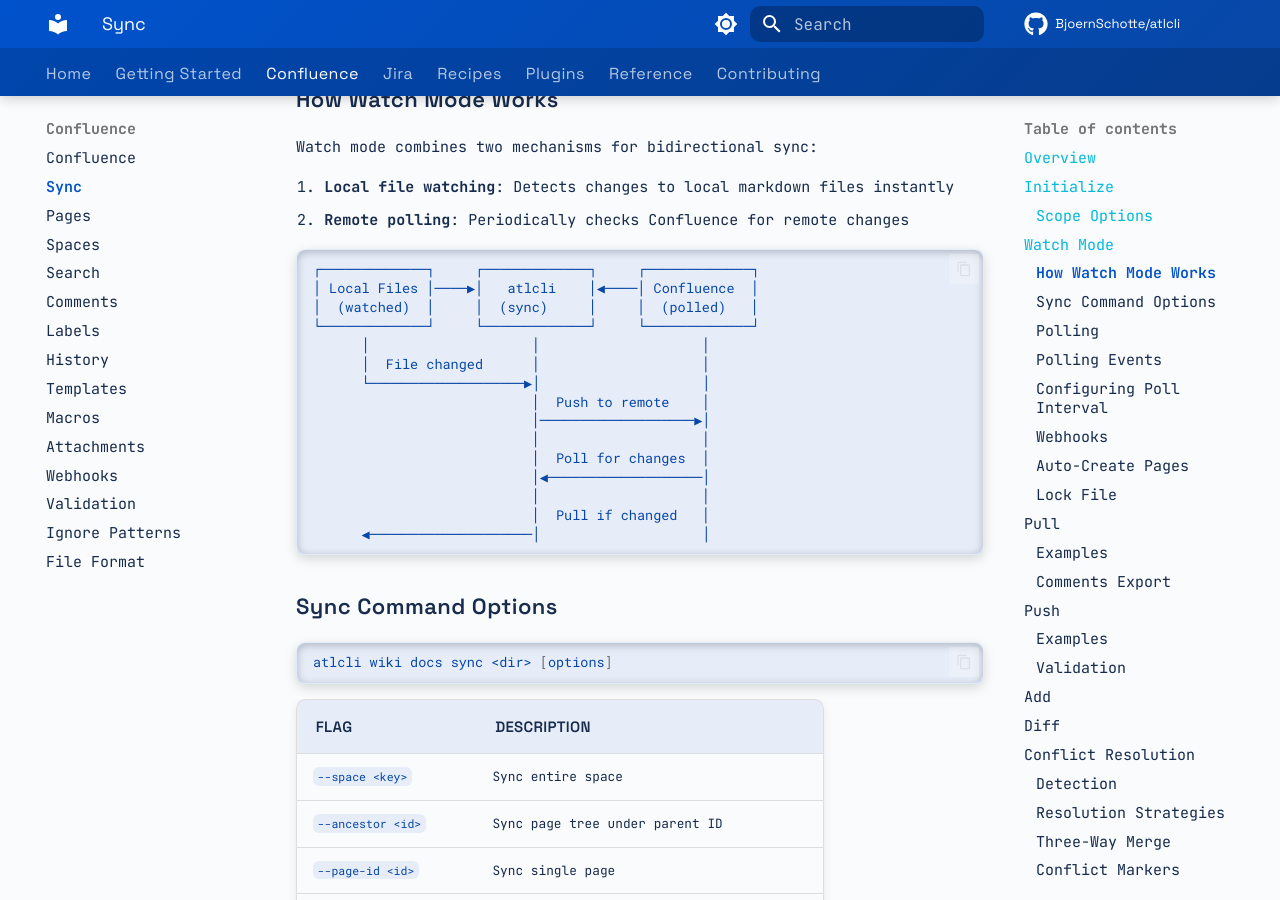
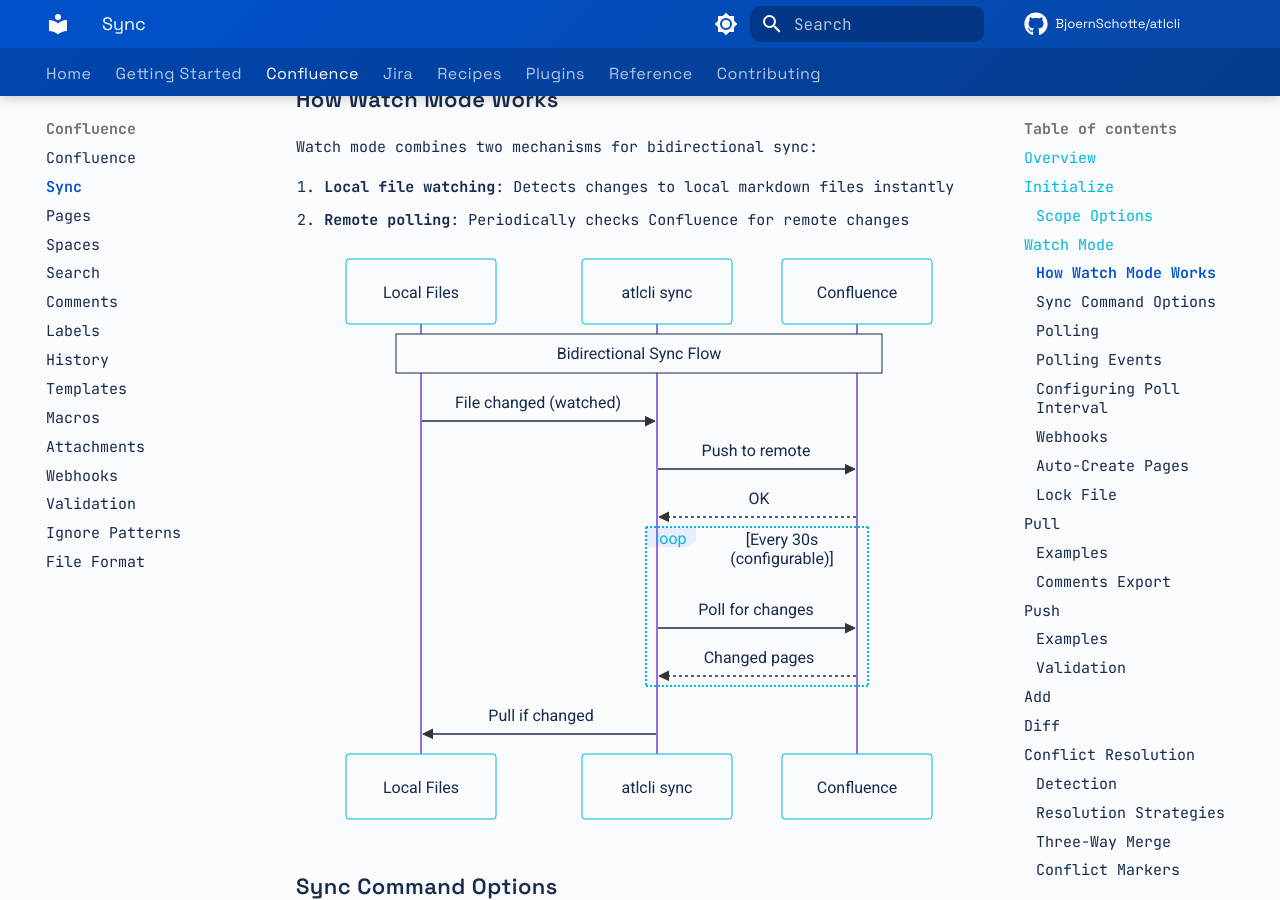
Before and after one commit to BjoernSchotte/atlcli, an MkDocs documentation site: the page built from docs/confluence/sync.md, in a window 1280 px wide and 900 px high, scrolled down 1398 px. Built offline with MkDocs 1.6.1 and Material for MkDocs 9.7.7, drawn with Linux system fonts in a browser that asks for light colours; comment, search, counter and statistics services are not loaded; part of the change alters nothing that is shown.

Commit message:
docs: replace ASCII diagram with Mermaid in sync docs
- Add Mermaid diagram support to MkDocs configuration
- Replace ASCII art with Mermaid sequence diagram for watch mode flow
- Add mermaid.js initialization script

Co-Authored-By: Claude Opus 4.5 <noreply@anthropic.com>

````diff
--- a/docs/confluence/sync.md
+++ b/docs/confluence/sync.md
@@ -55,22 +55,24 @@ Watch mode combines two mechanisms for bidirectional sync:
 1. **Local file watching**: Detects changes to local markdown files instantly
 2. **Remote polling**: Periodically checks Confluence for remote changes
 
-```
-┌─────────────┐     ┌─────────────┐     ┌─────────────┐
-│ Local Files │────▶│   atlcli    │◀────│ Confluence  │
-│  (watched)  │     │  (sync)     │     │  (polled)   │
-└─────────────┘     └─────────────┘     └─────────────┘
-      │                    │                    │
-      │  File changed      │                    │
-      └───────────────────▶│                    │
-                           │  Push to remote    │
-                           │───────────────────▶│
-                           │                    │
-                           │  Poll for changes  │
-                           │◀───────────────────│
-                           │                    │
-                           │  Pull if changed   │
-      ◀────────────────────│                    │
+```mermaid
+sequenceDiagram
+    participant L as Local Files
+    participant A as atlcli sync
+    participant C as Confluence
+
+    Note over L,C: Bidirectional Sync Flow
+
+    L->>A: File changed (watched)
+    A->>C: Push to remote
+    C-->>A: OK
+
+    loop Every 30s (configurable)
+        A->>C: Poll for changes
+        C-->>A: Changed pages
+    end
+
+    A->>L: Pull if changed
 ```
 
 ### Sync Command Options
--- /dev/null
+++ b/docs/javascripts/mermaid.js
@@ -0,0 +1,8 @@
+// Initialize Mermaid diagrams
+document.addEventListener("DOMContentLoaded", function() {
+  mermaid.initialize({
+    startOnLoad: true,
+    theme: "default",
+    securityLevel: "loose",
+  });
+});
--- a/mkdocs.yml
+++ b/mkdocs.yml
@@ -100,7 +100,11 @@ markdown_extensions:
       line_spans: __span
       pygments_lang_class: true
   - pymdownx.inlinehilite
-  - pymdownx.superfences
+  - pymdownx.superfences:
+      custom_fences:
+        - name: mermaid
+          class: mermaid
+          format: !!python/name:pymdownx.superfences.fence_code_format
   - pymdownx.tabbed:
       alternate_style: true
   - pymdownx.details
@@ -134,4 +138,8 @@ extra_css:
   - stylesheets/fonts.css
   - stylesheets/extra.css
 
+extra_javascript:
+  - https://unpkg.com/mermaid@10/dist/mermaid.min.js
+  - javascripts/mermaid.js
+
 copyright: Copyright &copy; 2025-2026 Björn Schotte
````
